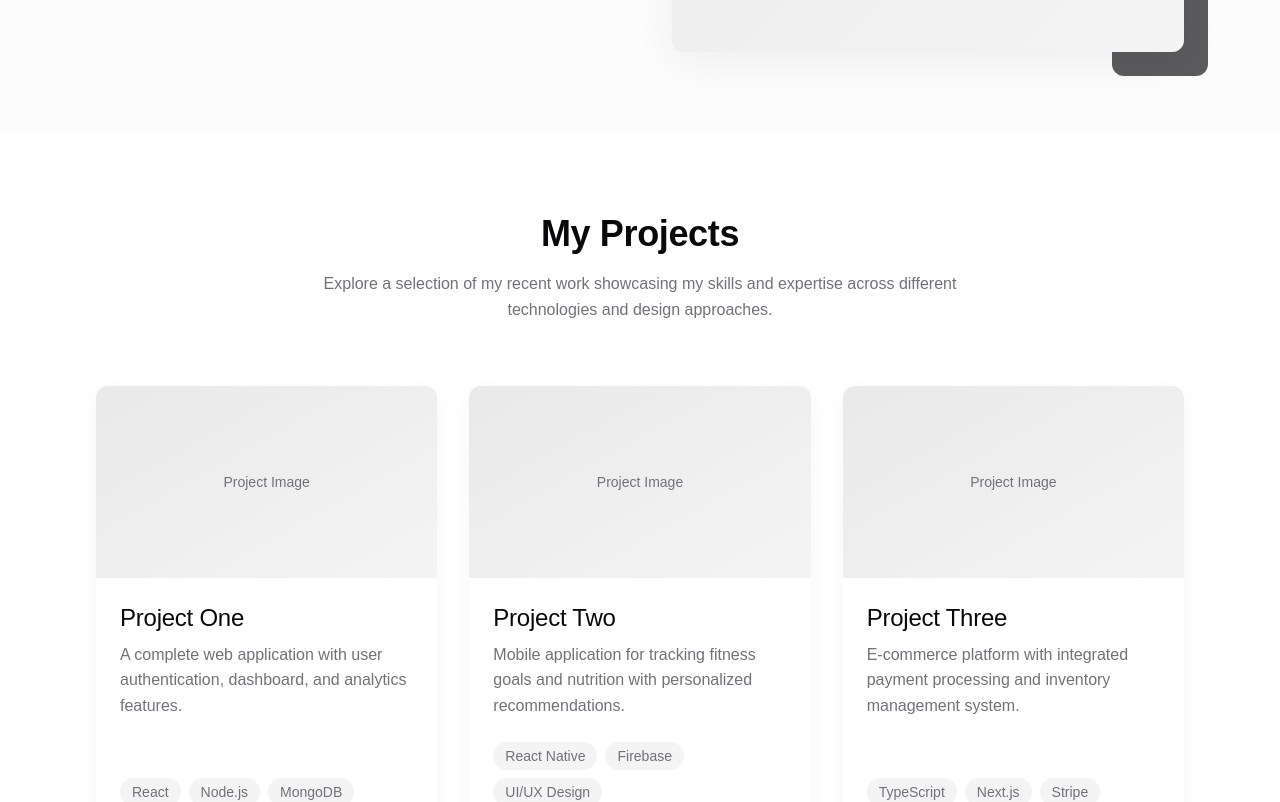
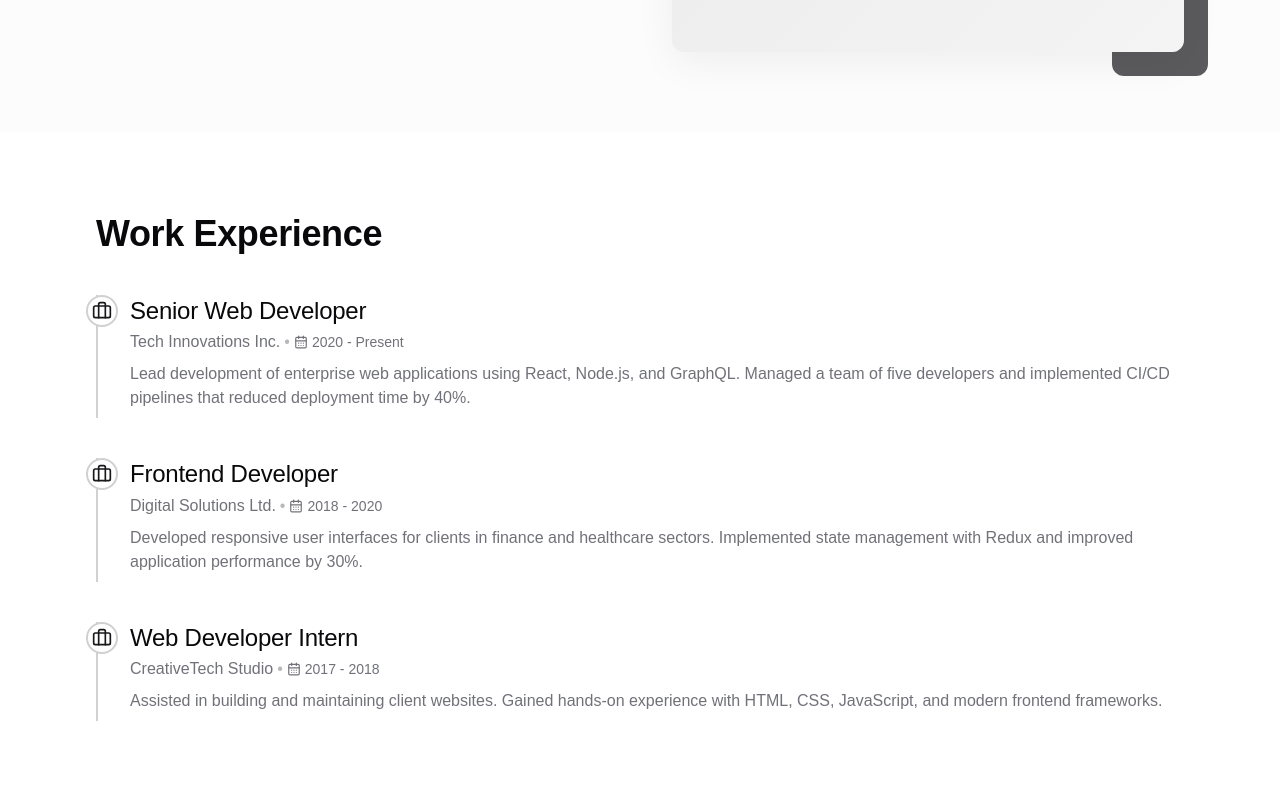
Before and after one commit to Alkhaidar/Portofolio, a React (Vite) app: page / in a window 1280 px wide. Shown: the part 1340-2142 px from the top of the page. Built offline with nearby package versions, Linux system fonts and the light colour scheme.

Commit message:
Add work experience section
Adds a new section for displaying work experience.

```diff
--- /dev/null
+++ b/src/components/WorkExperience.tsx
@@ -0,0 +1,73 @@
+
+import { CalendarDays, Briefcase } from "lucide-react";
+import AnimatedSection from "./AnimatedSection";
+
+interface WorkItem {
+  title: string;
+  company: string;
+  period: string;
+  description: string;
+}
+
+export const WorkExperience = () => {
+  const workHistory: WorkItem[] = [
+    {
+      title: "Senior Web Developer",
+      company: "Tech Innovations Inc.",
+      period: "2020 - Present",
+      description: "Lead development of enterprise web applications using React, Node.js, and GraphQL. Managed a team of five developers and implemented CI/CD pipelines that reduced deployment time by 40%."
+    },
+    {
+      title: "Frontend Developer",
+      company: "Digital Solutions Ltd.",
+      period: "2018 - 2020",
+      description: "Developed responsive user interfaces for clients in finance and healthcare sectors. Implemented state management with Redux and improved application performance by 30%."
+    },
+    {
+      title: "Web Developer Intern",
+      company: "CreativeTech Studio",
+      period: "2017 - 2018",
+      description: "Assisted in building and maintaining client websites. Gained hands-on experience with HTML, CSS, JavaScript, and modern frontend frameworks."
+    }
+  ];
+
+  return (
+    <section id="experience" className="py-24 section-padding">
+      <div className="max-w-7xl mx-auto">
+        <AnimatedSection animation="fade-up">
+          <h2 className="text-heading-2 mb-10">Work Experience</h2>
+        </AnimatedSection>
+
+        <div className="space-y-10">
+          {workHistory.map((work, index) => (
+            <AnimatedSection
+              key={index}
+              animation="fade-up"
+              delay={index * 200}
+              className="relative border-l-2 border-primary/20 pl-8 pb-2"
+            >
+              <div className="absolute -left-3 top-0 bg-background p-1 rounded-full border-2 border-primary/20">
+                <Briefcase size={20} className="text-primary" />
+              </div>
+
+              <div>
+                <h3 className="text-heading-3 mb-1">{work.title}</h3>
+                <div className="flex items-center gap-1 text-muted-foreground mb-2">
+                  <span className="font-medium">{work.company}</span>
+                  <span className="text-muted-foreground/50">•</span>
+                  <div className="flex items-center gap-1 text-sm">
+                    <CalendarDays size={14} />
+                    <span>{work.period}</span>
+                  </div>
+                </div>
+                <p className="text-muted-foreground">{work.description}</p>
+              </div>
+            </AnimatedSection>
+          ))}
+        </div>
+      </div>
+    </section>
+  );
+};
+
+export default WorkExperience;
--- a/src/pages/Index.tsx
+++ b/src/pages/Index.tsx
@@ -2,6 +2,7 @@
 import Navbar from "@/components/Navbar";
 import Hero from "@/components/Hero";
 import About from "@/components/About";
+import WorkExperience from "@/components/WorkExperience";
 import Projects from "@/components/Projects";
 import Contact from "@/components/Contact";
 import Footer from "@/components/Footer";
@@ -13,6 +14,7 @@ const Index = () => {
       <main>
         <Hero />
         <About />
+        <WorkExperience />
         <Projects />
         <Contact />
       </main>
```
